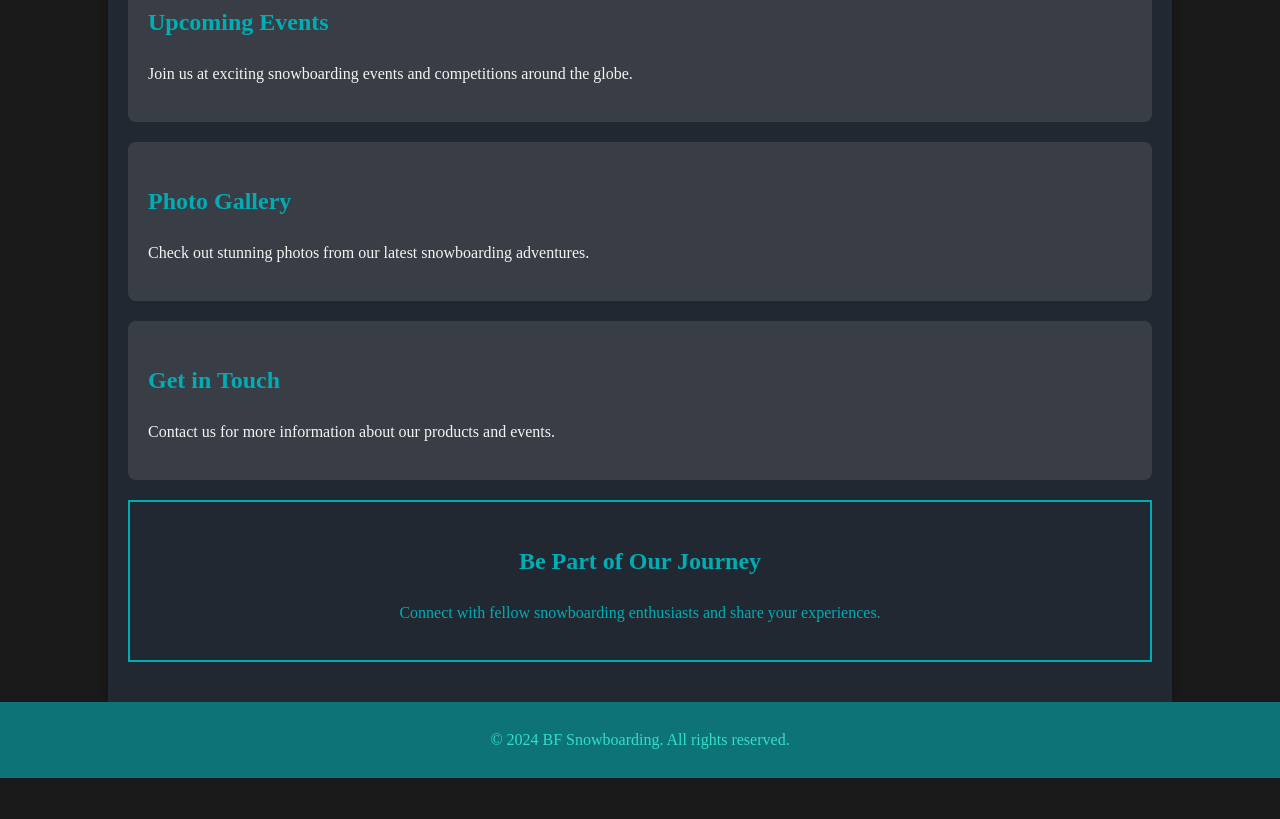
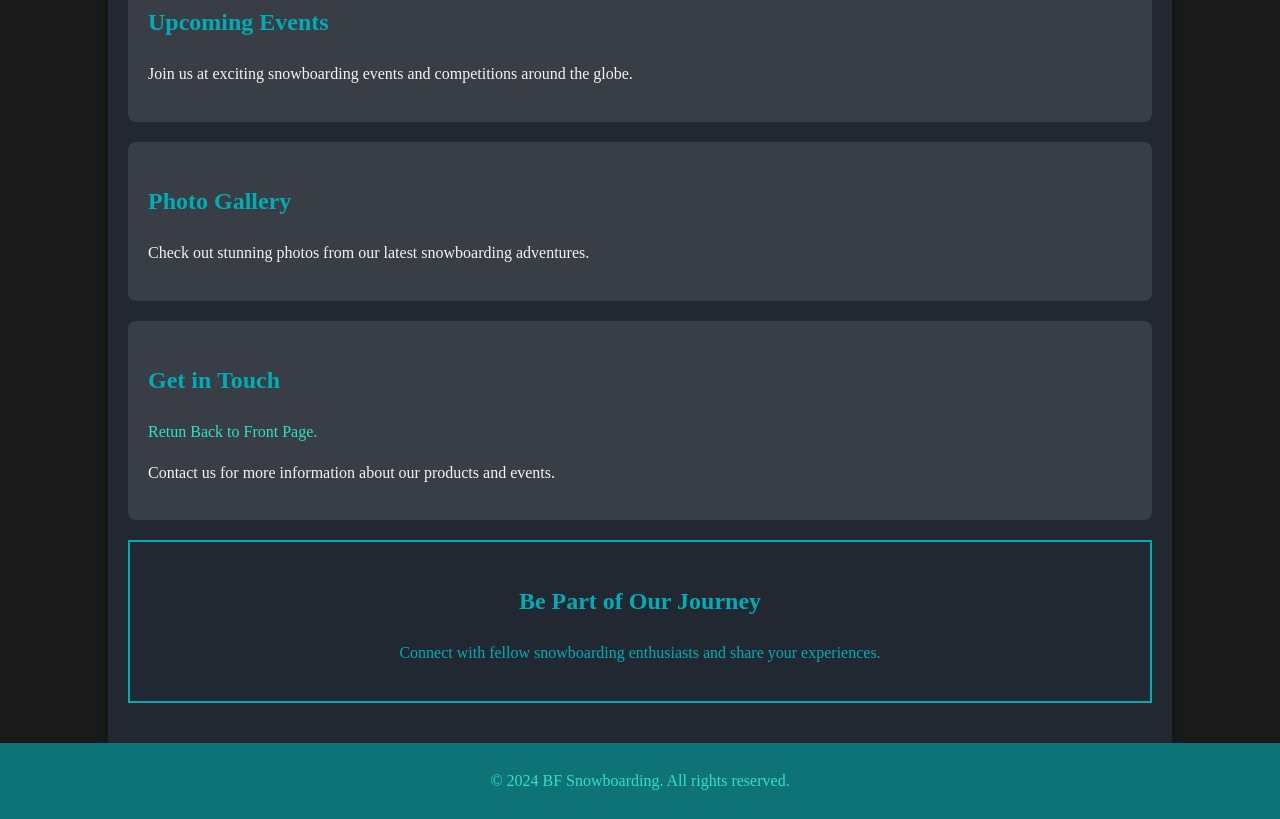
Before and after one commit to OscarnotOskar/BF.github.io, a plain HTML site: page content.html in a window 1280 px wide. Shown: the part 609-1428 px from the top of the page. Before the commit the page ends 1387 px from the top, so only its background shows below. Drawn offline with Linux system fonts and the light colour scheme.

Commit message:
Update content.html

```diff
--- a/content.html
+++ b/content.html
@@ -96,8 +96,12 @@
 
         <section class="contacts">
             <h2>Get in Touch</h2>
+             <p><a href="index.html">Retun Back to Front Page.</a></p>
             <p>Contact us for more information about our products and events.</p>
         </section>
+
+
+    </section>
 
         <div class="call-to-action">
             <h2>Be Part of Our Journey</h2>
```
